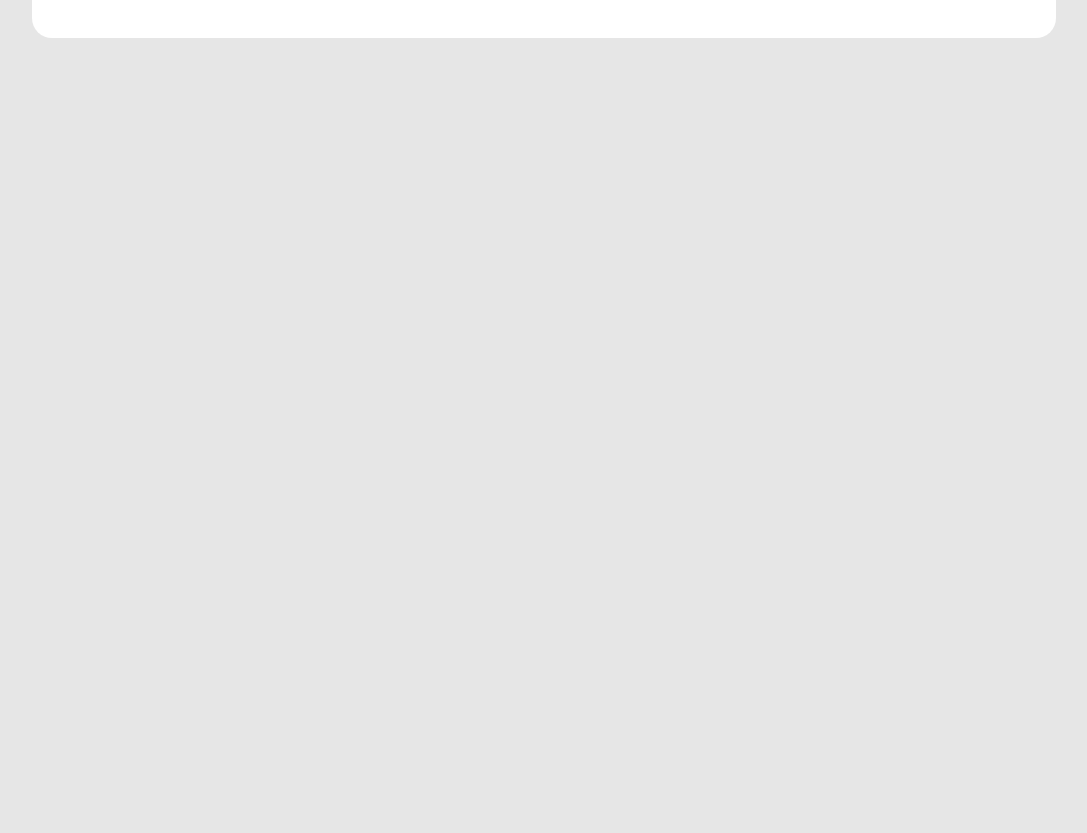
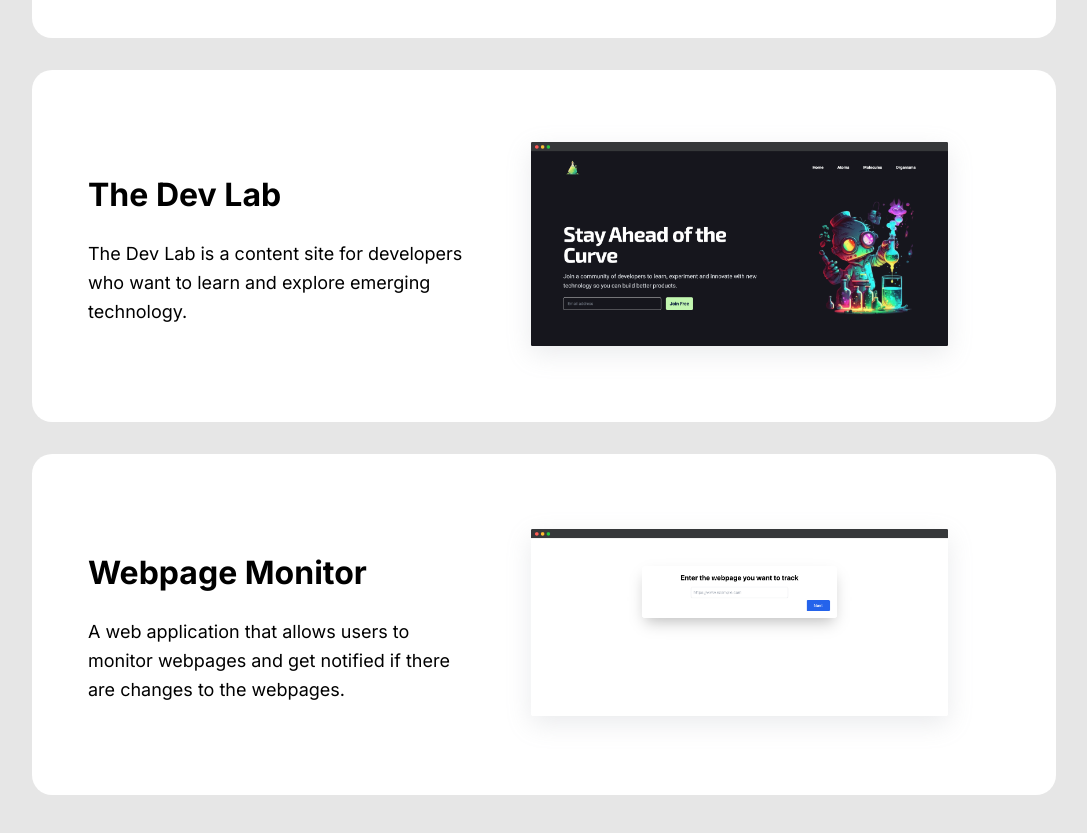
Before and after one commit to gavsidhu/gavinsidhu, a Next.js app: page / in a window 1280 px wide. Shown: the part 1473-2306 px from the top of the page, without its empty margins (96-1183 px from the left). Before the commit the page ends 1583 px from the top, so only its background shows below. Built offline with nearby package versions, Linux system fonts and the light colour scheme.

Commit message:
added the devlab and webpage monitor project

```diff
--- a/src/pages/index.tsx
+++ b/src/pages/index.tsx
@@ -1,14 +1,22 @@
-import Head from 'next/head'
-import { Inter } from 'next/font/google'
-import Container from '@/components/Container'
-import Navbar from '@/components/Navbar'
-import Card from '@/components/Card'
-import Link from 'next/link'
-import { FaEnvelope, FaGithub, FaTwitter } from 'react-icons/fa'
-import { SiExpress, SiFirebase, SiMongodb, SiNextdotjs, SiPostgresql, SiPython, SiTailwindcss, SiTypescript } from "react-icons/si"
+import Head from "next/head";
+import { Inter } from "next/font/google";
+import Container from "@/components/Container";
+import Navbar from "@/components/Navbar";
+import Card from "@/components/Card";
+import Link from "next/link";
+import { FaEnvelope, FaGithub, FaTwitter } from "react-icons/fa";
+import {
+  SiExpress,
+  SiFirebase,
+  SiMongodb,
+  SiNextdotjs,
+  SiPostgresql,
+  SiPython,
+  SiTailwindcss,
+  SiTypescript,
+} from "react-icons/si";
 
-
-const inter = Inter({ subsets: ['latin'] })
+const inter = Inter({ subsets: ["latin"] });
 
 export default function Home() {
   return (
@@ -18,81 +26,161 @@ export default function Home() {
       </Head>
       <main>
         <Container>
-          <section className='heroSection'>
-            <div className='heroContentContainer'>
-              <h1 className='heroTitle'>Hi, I'm Gavin, a fullstack developer based in California.</h1>
-              <p className='heroParagraph'>I believe that technology has the power to make a positive impact on people's lives, and I'm always looking for new and exciting ways to create solutions that make a difference.</p>
-              <div className='socialLinks'>
-                <Link
-                  href="mailto:gavinjeet.sidhu@gmail.com"
-                >
-                  <FaEnvelope className='socialIcon' />
+          <section className="heroSection">
+            <div className="heroContentContainer">
+              <h1 className="heroTitle">
+                Hi, I'm Gavin, a fullstack developer based in California.
+              </h1>
+              <p className="heroParagraph">
+                I believe that technology has the power to make a positive
+                impact on people's lives, and I'm always looking for new and
+                exciting ways to create solutions that make a difference.
+              </p>
+              <div className="socialLinks">
+                <Link href="mailto:gavinjeet.sidhu@gmail.com">
+                  <FaEnvelope className="socialIcon" />
                 </Link>
-                <Link
-                  href="https://github.com/gavsidhu"
-                >
-                  <FaGithub className='socialIcon' />
+                <Link href="https://github.com/gavsidhu">
+                  <FaGithub className="socialIcon" />
                 </Link>
-                <Link
-                  href="https://twitter.com/gav_sidhu"
-                >
-                  <FaTwitter className='socialIcon' />
+                <Link href="https://twitter.com/gav_sidhu">
+                  <FaTwitter className="socialIcon" />
                 </Link>
               </div>
             </div>
             <div style={{ padding: "0px 12px 0px 12px" }}>
-              <div className='techStackGrid'>
-                <div className='techStackItemContainer'>
-                  <SiNextdotjs className='teckStackIcon' />
+              <div className="techStackGrid">
+                <div className="techStackItemContainer">
+                  <SiNextdotjs className="teckStackIcon" />
                   <p>Next.js</p>
                 </div>
-                <div className='techStackItemContainer offset'>
-                  <SiTailwindcss className='teckStackIcon' />
+                <div className="techStackItemContainer offset">
+                  <SiTailwindcss className="teckStackIcon" />
                   <p>Tailwind CSS</p>
                 </div>
-                <div className='techStackItemContainer'>
-                  <SiTypescript className='teckStackIcon' />
+                <div className="techStackItemContainer">
+                  <SiTypescript className="teckStackIcon" />
                   <p>Typescript</p>
                 </div>
-                <div className='techStackItemContainer offset'>
-                  <SiPostgresql className='teckStackIcon' />
+                <div className="techStackItemContainer offset">
+                  <SiPostgresql className="teckStackIcon" />
                   <p>PostgreSQL</p>
                 </div>
               </div>
-              <div className='additionalStackContainer'>
-                <SiExpress title='Express.js' className='additionalStackIcon' />
-                <SiFirebase title='Firebase' className='additionalStackIcon' />
-                <SiMongodb title='MongoDB' className='additionalStackIcon' />
-                <SiPython title='Python' className='additionalStackIcon' />
+              <div className="additionalStackContainer">
+                <SiExpress title="Express.js" className="additionalStackIcon" />
+                <SiFirebase title="Firebase" className="additionalStackIcon" />
+                <SiMongodb title="MongoDB" className="additionalStackIcon" />
+                <SiPython title="Python" className="additionalStackIcon" />
               </div>
             </div>
           </section>
-          <div className='homeGrid'>
-            <Card className='cardLg cardLink' link="https://www.storystarters.co" >
-              <div style={{ display: 'grid', gridTemplateColumns: ".75fr 1fr", alignItems: 'center', padding: '36px 24px 36px 24px' }}>
+          <div className="homeGrid">
+            <Card
+              className="cardLg cardLink"
+              link="https://www.storystarters.co"
+            >
+              <div
+                style={{
+                  display: "grid",
+                  gridTemplateColumns: ".75fr 1fr",
+                  alignItems: "center",
+                  padding: "36px 24px 36px 24px",
+                }}
+              >
                 <div style={{ marginLeft: "auto", marginRight: "auto" }}>
-                  <h2 className='displayHeading'>Story Starters</h2>
-                  <p>AI story writer that helps fiction writers plan and write their stories. </p>
+                  <h2 className="displayHeading">Story Starters</h2>
+                  <p>
+                    AI story writer that helps fiction writers plan and write
+                    their stories.{" "}
+                  </p>
                 </div>
-                <div className='projectImage'>
+                <div className="projectImage">
                   <img
-                    alt='Story Starters'
+                    className="mockupShadow"
+                    alt="Story Starters"
                     src="/story-starters.png"
                     style={{ width: "100%" }}
                   />
                 </div>
               </div>
             </Card>
-            <Card className='cardMd cardLink' link="https://www.optibot.io">
-              <div style={{ display: 'grid', gridTemplateColumns: ".75fr 1fr", alignItems: 'center', padding: '36px 24px 36px 24px' }}>
+            <Card className="cardMd cardLink" link="https://www.optibot.io">
+              <div
+                style={{
+                  display: "grid",
+                  gridTemplateColumns: ".75fr 1fr",
+                  alignItems: "center",
+                  padding: "36px 24px 36px 24px",
+                }}
+              >
                 <div style={{ marginLeft: "auto", marginRight: "auto" }}>
-                  <h2 className='displayHeading'>Optibot</h2>
-                  <p>VS Code extention that helps developers document and refactor their code.</p>
+                  <h2 className="displayHeading">Optibot</h2>
+                  <p>
+                    VS Code extention that helps developers document and
+                    refactor their code.
+                  </p>
                 </div>
-                <div className='projectImage'>
+                <div className="projectImage">
                   <img
-                    alt='Optibot'
+                    className="mockupShadow"
+                    alt="Optibot"
                     src="/optibot.png"
+                    style={{ width: "100%" }}
+                  />
+                </div>
+              </div>
+            </Card>
+            <Card className="cardMd cardLink" link="https://www.thedevelab.co">
+              <div
+                style={{
+                  display: "grid",
+                  gridTemplateColumns: ".75fr 1fr",
+                  alignItems: "center",
+                  padding: "36px 24px 36px 24px",
+                }}
+              >
+                <div style={{ marginLeft: "auto", marginRight: "auto" }}>
+                  <h2 className="displayHeading">The Dev Lab</h2>
+                  <p>
+                    The Dev Lab is a content site for developers who want to
+                    learn and explore emerging technology.
+                  </p>
+                </div>
+                <div className="projectImage">
+                  <img
+                    className="mockupShadow"
+                    alt="The Dev Lab"
+                    src="/mockups/the-dev-lab.png"
+                    style={{ width: "100%" }}
+                  />
+                </div>
+              </div>
+            </Card>
+            <Card
+              className="cardMd cardLink"
+              link="https://webpage-monitor.vercel.app/"
+            >
+              <div
+                style={{
+                  display: "grid",
+                  gridTemplateColumns: ".75fr 1fr",
+                  alignItems: "center",
+                  padding: "36px 24px 36px 24px",
+                }}
+              >
+                <div style={{ marginLeft: "auto", marginRight: "auto" }}>
+                  <h2 className="displayHeading">Webpage Monitor</h2>
+                  <p>
+                    A web application that allows users to monitor webpages and
+                    get notified if there are changes to the webpages.
+                  </p>
+                </div>
+                <div className="projectImage">
+                  <img
+                    className="mockupShadow"
+                    alt="Webpage Monitor"
+                    src="/mockups/webpage-monitor.png"
                     style={{ width: "100%" }}
                   />
                 </div>
@@ -102,5 +190,5 @@ export default function Home() {
         </Container>
       </main>
     </>
-  )
+  );
 }
```
